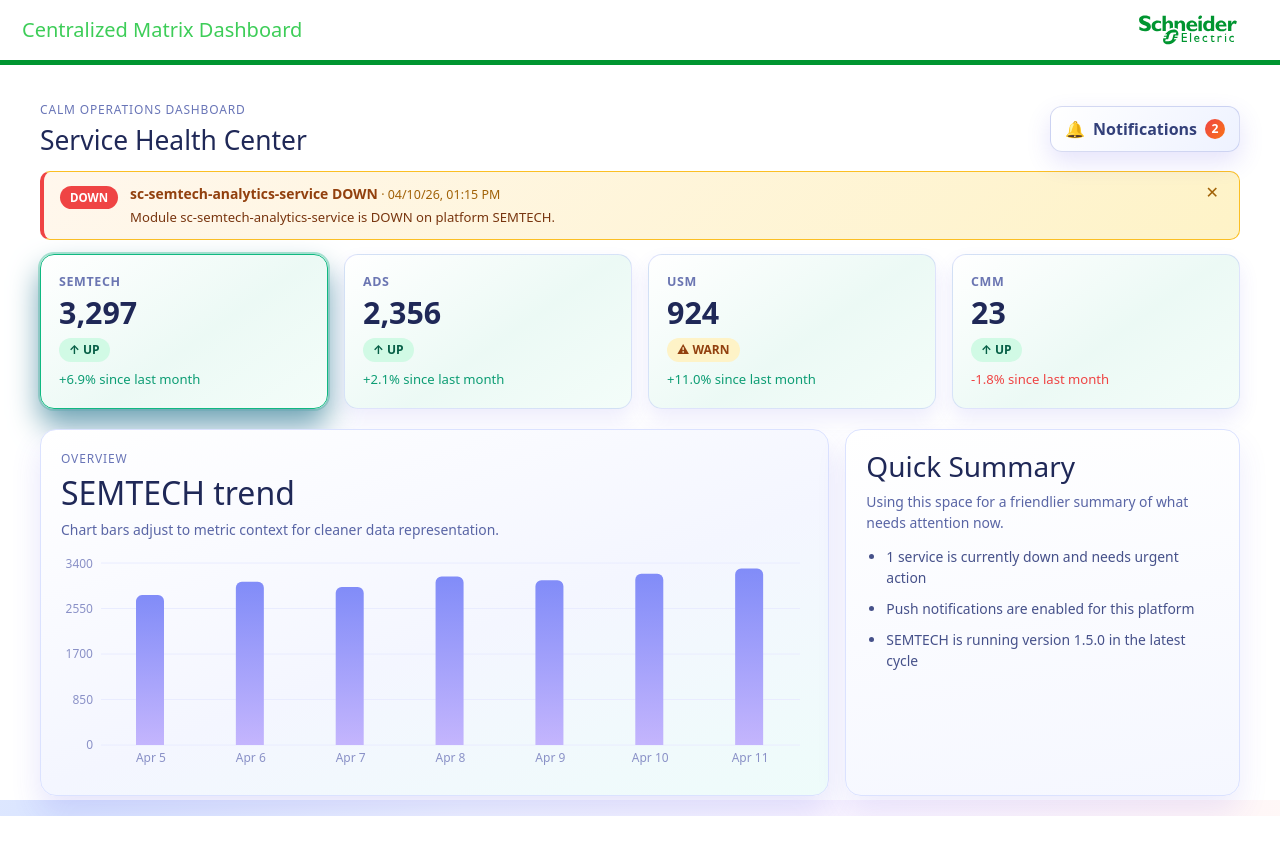
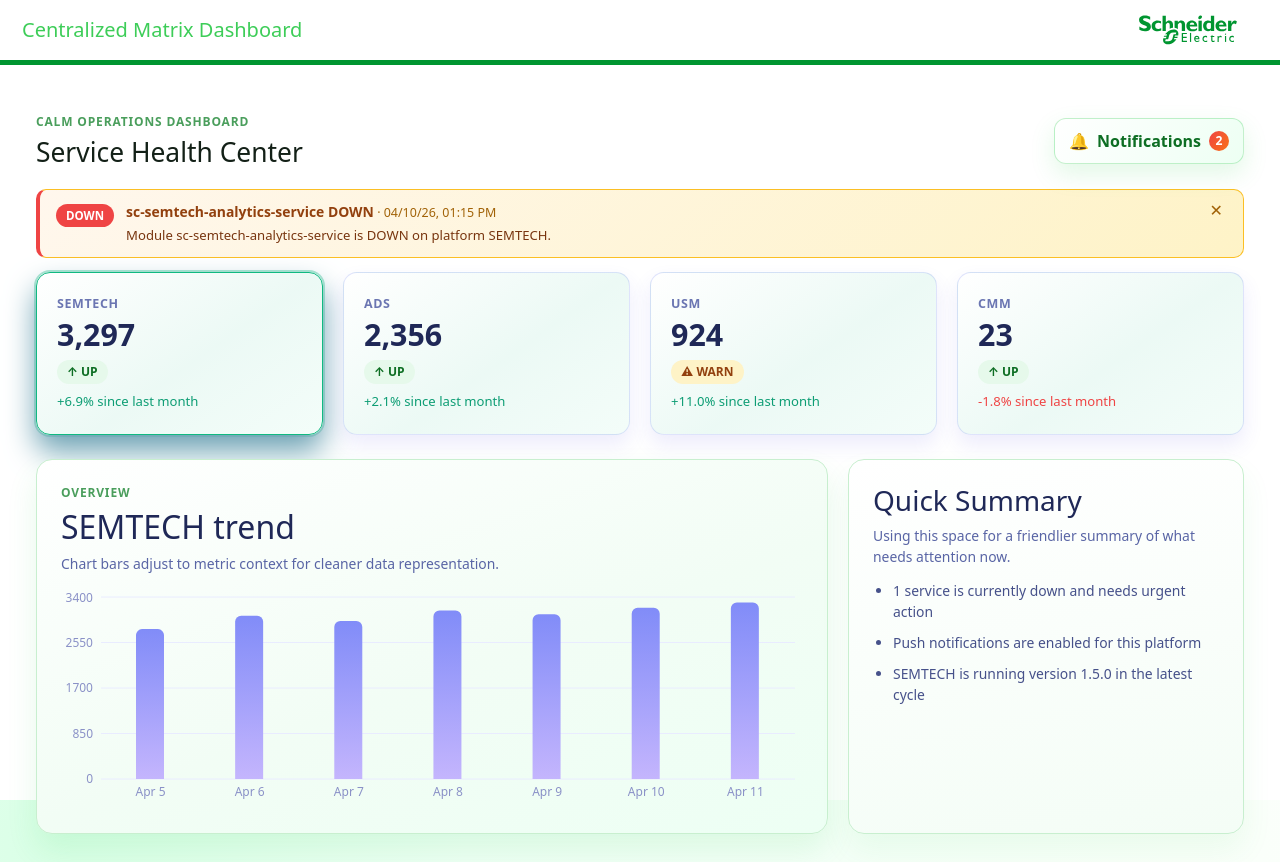
Before and after one commit to AtulPatle123/sc-dashboard, a React (Create React App) app: page / in a window 1280 px wide. Before the commit the page ends 816 px from the top, so only its background shows below. Built offline with nearby package versions, Linux system fonts and the light colour scheme.

Commit message:
code optimization

```diff
--- a/src/App.tsx
+++ b/src/App.tsx
@@ -120,9 +120,20 @@
 
       <main className="app-shell" style={chartStyles}>
         <header className="top-bar">
-          <div>
-            <p className="overview-label">Calm Operations Dashboard</p>
-            <h1>Service Health Center</h1>
+          <div className="top-bar-left">
+            {screen === "details" && (
+              <button
+                className="topbar-back-btn"
+                onClick={() => setScreen("home")}
+                aria-label="Back to Dashboard"
+              >
+                <i className="bi bi-arrow-left" aria-hidden="true" />
+              </button>
+            )}
+            <div>
+              <p className="overview-label">Calm Operations Dashboard</p>
+              <h1>Service Health Center</h1>
+            </div>
           </div>
 
           <div className="notif-wrapper">
@@ -208,7 +219,6 @@
                 selected={selected}
                 selectedModule={selectedModule}
                 onModuleSelect={setSelectedModule}
-                onBackClick={() => setScreen("home")}
               >
                 <DetailsKPIStrip
                   selected={selected}
--- a/src/components/DetailsLayout.tsx
+++ b/src/components/DetailsLayout.tsx
@@ -5,7 +5,6 @@
   selected: PlatformHealth | undefined;
   selectedModule: string;
   onModuleSelect: (module: string) => void;
-  onBackClick: () => void;
   children: React.ReactNode;
 }
 
@@ -31,20 +30,16 @@
   selected,
   selectedModule,
   onModuleSelect,
-  onBackClick,
   children,
 }) => {
   const modulesResponse = selected?.modulesResponse ?? [];
 
   return (
     <div className="details-layout">
-      {/* ── Dark Sidebar ── */}
+      {/* ── SE Green Sidebar ── */}
       <aside className="details-sidebar">
-        <div className="sidebar-header">
-          <button className="back-button" onClick={onBackClick}>
-            <i className="bi bi-arrow-left" aria-hidden="true" />
-            <span>Back to Dashboard</span>
-          </button>
+        <div className="sidebar-platform-label">
+          {selected?.platform ?? "Modules"}
         </div>
 
         <nav className="sidebar-nav">
--- a/src/styles.css
+++ b/src/styles.css
@@ -1,7 +1,18 @@
 :root {
   font-family: Inter, system-ui, -apple-system, BlinkMacSystemFont, 'Segoe UI', sans-serif;
   color: #1f294f;
-  background: radial-gradient(circle at 5% 5%, #d9e4ff 0%, #eef2ff 28%, #f9f4ff 54%, #fff5f8 78%, #fffdf5 100%);
+  background: radial-gradient(circle at 5% 5%, #d9ffe6 0%, #eefff4 28%, #f4fff7 54%, #f9fff9 78%, #fdfffd 100%);
+
+  /* Schneider Electric brand palette */
+  --se-green: #3DCD58;
+  --se-green-dark: #009530;
+  --se-green-deeper: #006e28;
+  --se-green-light: #e6f9eb;
+  --se-green-mid: #c8f2d2;
+  --se-green-text: #0d6e23;
+  --se-green-muted: #4a9e5c;
+  --se-sidebar-bg: #111f14;
+  --se-sidebar-bg2: #0a1a0d;
 }
 
 * {
@@ -14,9 +25,9 @@
 }
 
 .app-shell {
-  max-width: 1240px;
-  margin: 16px auto;
-  padding: 20px;
+  max-width: 1440px;
+  margin: 20px auto;
+  padding: 28px 36px;
 }
 
 /* ===== TOP BAR ===== */
@@ -24,14 +35,43 @@
   display: flex;
   justify-content: space-between;
   align-items: center;
-  margin-bottom: 14px;
+  margin-bottom: 20px;
   position: relative;
+}
+
+.top-bar-left {
+  display: flex;
+  align-items: center;
+  gap: 12px;
+}
+
+.topbar-back-btn {
+  width: 36px;
+  height: 36px;
+  border-radius: 50%;
+  border: 2px solid var(--se-green);
+  background: var(--se-green-light);
+  color: var(--se-green-text);
+  font-size: 1rem;
+  cursor: pointer;
+  display: inline-flex;
+  align-items: center;
+  justify-content: center;
+  flex-shrink: 0;
+  transition: background 0.18s ease, transform 0.18s ease, box-shadow 0.18s ease;
+  box-shadow: 0 2px 8px rgba(61, 205, 88, 0.2);
+}
+
+.topbar-back-btn:hover {
+  background: var(--se-green-mid);
+  transform: translateX(-2px);
+  box-shadow: 0 4px 14px rgba(61, 205, 88, 0.35);
 }
 
 h1 {
   margin: 6px 0 0;
   font-size: 1.65rem;
-  color: #1f2857;
+  color: #132017;
 }
 
 /* ===== ALERT BANNER ===== */
@@ -99,23 +139,23 @@
 
 /* ===== NOTIFICATIONS ===== */
 .notification-button {
-  border: 1px solid rgba(98, 111, 204, 0.25);
-  background: linear-gradient(125deg, #ffffff 0%, #eef2ff 100%);
+  border: 1px solid rgba(61, 205, 88, 0.3);
+  background: linear-gradient(125deg, #ffffff 0%, #edfff3 100%);
   border-radius: 12px;
   padding: 10px 14px;
-  color: #33407a;
+  color: var(--se-green-text);
   font-weight: 700;
   cursor: pointer;
   display: inline-flex;
   align-items: center;
   gap: 8px;
-  box-shadow: 0 10px 24px rgba(79, 70, 229, 0.15);
+  box-shadow: 0 10px 24px rgba(61, 205, 88, 0.15);
   transition: transform 180ms ease, box-shadow 180ms ease;
 }
 
 .notification-button:hover {
   transform: translateY(-1px);
-  box-shadow: 0 14px 26px rgba(79, 70, 229, 0.24);
+  box-shadow: 0 14px 26px rgba(61, 205, 88, 0.28);
 }
 
 .notification-icon {
@@ -158,7 +198,7 @@
 }
 
 .notification-item.ok {
-  border-left: 6px solid #10b981;
+  border-left: 6px solid var(--se-green);
 }
 
 .notification-row {
@@ -216,13 +256,13 @@
 .metrics-grid {
   display: grid;
   grid-template-columns: repeat(4, minmax(0, 1fr));
-  gap: 16px;
-  margin-bottom: 16px;
+  gap: 20px;
+  margin-bottom: 20px;
 }
 
 .metric-card {
   border: 1px solid rgba(115, 133, 240, 0.22);
-  padding: 18px;
+  padding: 22px 20px;
   border-radius: 14px;
   background: linear-gradient(
     145deg,
@@ -280,8 +320,8 @@
 }
 
 .badge-up {
-  background: #d1fae5;
-  color: #065f46;
+  background: var(--se-green-light);
+  color: var(--se-green-text);
 }
 
 .badge-down {
@@ -315,26 +355,26 @@
 
 /* ===== HOME LAYOUT ===== */
 .home-layout {
-  margin-top: 20px;
+  margin-top: 24px;
   display: grid;
-  grid-template-columns: minmax(0, 2fr) minmax(280px, 1fr);
-  gap: 16px;
+  grid-template-columns: minmax(0, 2fr) minmax(300px, 1fr);
+  gap: 20px;
 }
 
 .overview-card {
   border-radius: 16px;
-  background: linear-gradient(160deg, #ffffff 0%, #f4f6ff 55%, #eefcfa 100%);
-  padding: 20px;
-  box-shadow: 0 16px 30px rgba(79, 70, 229, 0.14);
-  border: 1px solid #dbe2ff;
+  background: linear-gradient(160deg, #ffffff 0%, #f2fdf5 55%, #edfff4 100%);
+  padding: 24px;
+  box-shadow: 0 16px 30px rgba(61, 205, 88, 0.12);
+  border: 1px solid #c8efcf;
 }
 
 .side-insights {
   border-radius: 16px;
-  background: linear-gradient(170deg, #ffffff 0%, #f5f7ff 100%);
-  padding: 20px;
-  border: 1px solid #dbe2ff;
-  box-shadow: 0 16px 30px rgba(79, 70, 229, 0.1);
+  background: linear-gradient(170deg, #ffffff 0%, #f4fdf6 100%);
+  padding: 24px;
+  border: 1px solid #c8efcf;
+  box-shadow: 0 16px 30px rgba(61, 205, 88, 0.08);
 }
 
 .side-insights h3 {
@@ -371,23 +411,25 @@
   width: 36px;
   height: 36px;
   border-radius: 10px;
-  border: 1px solid #cbd5ff;
-  background: linear-gradient(125deg, #ffffff 0%, #eef2ff 100%);
-  color: #4554a5;
+  border: 1px solid rgba(61, 205, 88, 0.35);
+  background: linear-gradient(125deg, #ffffff 0%, #edfff3 100%);
+  color: var(--se-green-text);
   font-size: 1.3rem;
   cursor: pointer;
+  transition: background 0.18s ease;
 }
 
 .carousel-arrow:hover {
-  background: #e9eeff;
+  background: var(--se-green-light);
 }
 
 .overview-label {
   margin: 0;
   text-transform: uppercase;
   letter-spacing: 0.07em;
-  color: #6975b7;
+  color: var(--se-green-muted);
   font-size: 0.75rem;
+  font-weight: 600;
 }
 
 h2 {
@@ -417,20 +459,20 @@
 .details-layout {
   margin-top: 14px;
   display: flex !important;
-  height: calc(100vh - 200px);
-  min-height: 500px;
+  height: calc(100vh - 175px);
+  min-height: 520px;
   overflow: hidden;
-  border-radius: 14px;
-  box-shadow: 0 16px 40px rgba(15, 23, 42, 0.2);
-  border: 1px solid #1e293b;
+  border-radius: 16px;
+  box-shadow: 0 20px 48px rgba(10, 30, 14, 0.22), 0 4px 16px rgba(61, 205, 88, 0.08);
+  border: none;
 }
 
-/* ===== DARK SIDEBAR ===== */
+/* ===== SE GREEN SIDEBAR ===== */
 .details-sidebar {
-  width: 220px !important;
-  min-width: 220px !important;
-  background: linear-gradient(180deg, #1e293b 0%, #0f172a 100%) !important;
-  border-radius: 14px 0 0 14px !important;
+  width: 270px !important;
+  min-width: 270px !important;
+  background: linear-gradient(180deg, var(--se-sidebar-bg) 0%, var(--se-sidebar-bg2) 100%) !important;
+  border-radius: 16px 0 0 16px !important;
   border: none !important;
   padding: 0 !important;
   gap: 0 !important;
@@ -441,10 +483,30 @@
   flex-direction: column !important;
 }
 
-.sidebar-header {
-  padding: 16px;
-  border-bottom: 1px solid rgba(255, 255, 255, 0.08);
+.sidebar-platform-label {
+  padding: 16px 16px 12px;
+  border-bottom: 1px solid rgba(61, 205, 88, 0.12);
   flex-shrink: 0;
+  font-size: 11px;
+  font-weight: 700;
+  text-transform: uppercase;
+  letter-spacing: 0.08em;
+  color: var(--se-green);
+  opacity: 0.85;
+  display: flex;
+  align-items: center;
+  gap: 8px;
+}
+
+.sidebar-platform-label::before {
+  content: '';
+  display: block;
+  width: 6px;
+  height: 6px;
+  border-radius: 50%;
+  background: var(--se-green);
+  flex-shrink: 0;
+  box-shadow: 0 0 6px var(--se-green);
 }
 
 .sidebar-nav {
@@ -454,7 +516,7 @@
 }
 
 .sidebar-nav::-webkit-scrollbar {
-  width: 4px;
+  width: 3px;
 }
 
 .sidebar-nav::-webkit-scrollbar-track {
@@ -462,53 +524,23 @@
 }
 
 .sidebar-nav::-webkit-scrollbar-thumb {
-  background: rgba(255, 255, 255, 0.15);
+  background: rgba(61, 205, 88, 0.2);
   border-radius: 2px;
 }
 
-/* BACK BUTTON */
-.back-button {
-  display: flex !important;
-  align-items: center !important;
-  gap: 8px !important;
-  width: 100% !important;
-  padding: 9px 14px !important;
-  background: rgba(59, 130, 246, 0.15) !important;
-  color: #93c5fd !important;
-  border: 1px solid rgba(59, 130, 246, 0.3) !important;
-  border-radius: 8px !important;
-  cursor: pointer !important;
-  font-size: 13px !important;
-  font-weight: 600 !important;
-  transition: all 0.2s ease !important;
-  box-shadow: none !important;
-  text-align: left !important;
-}
-
-.back-button:hover {
-  background: rgba(59, 130, 246, 0.28) !important;
-  color: #bfdbfe !important;
-  transform: translateX(-2px) !important;
-  box-shadow: none !important;
-}
-
-.back-button i {
-  font-size: 14px;
-  flex-shrink: 0;
-}
-
-/* SIDEBAR ITEMS */
+/* SIDEBAR ITEMS — pill style, less boxy */
 .sidebar-item {
   display: flex !important;
   align-items: center !important;
   gap: 9px !important;
-  width: 100% !important;
-  padding: 11px 16px !important;
-  border-radius: 0 !important;
+  width: calc(100% - 16px) !important;
+  margin: 2px 8px !important;
+  padding: 10px 12px !important;
+  border-radius: 8px !important;
   background: none !important;
   border: none !important;
-  border-left: 3px solid transparent !important;
-  color: #94a3b8 !important;
+  border-left: none !important;
+  color: #7aab85 !important;
   font-size: 12.5px !important;
   font-weight: 500 !important;
   text-align: left !important;
@@ -518,16 +550,15 @@
 }
 
 .sidebar-item:hover {
-  background: rgba(255, 255, 255, 0.05) !important;
-  color: #e2e8f0 !important;
-  border-left-color: #475569 !important;
+  background: rgba(61, 205, 88, 0.1) !important;
+  color: #a8ddb4 !important;
 }
 
 .sidebar-item.active {
-  background: rgba(59, 130, 246, 0.18) !important;
-  color: #60a5fa !important;
+  background: rgba(61, 205, 88, 0.18) !important;
+  color: var(--se-green) !important;
   font-weight: 600 !important;
-  border-left-color: #3b82f6 !important;
+  box-shadow: inset 0 0 0 1px rgba(61, 205, 88, 0.25) !important;
 }
 
 /* Status dot inside each sidebar item */
@@ -556,8 +587,8 @@
   min-width: 0 !important;
   padding: 0 !important;
   gap: 0 !important;
-  background: #f8fafc !important;
-  border-radius: 0 14px 14px 0;
+  background: #f5fdf7 !important;
+  border-radius: 0 16px 16px 0;
 }
 
 /* ===== DETAILS PANEL (tabs + health) ===== */
@@ -571,10 +602,11 @@
 
 .details-tabs {
   display: flex;
-  border-bottom: 1px solid #e2e8f0;
+  border-bottom: 1px solid #d8f0dc;
   background: #ffffff;
   padding: 0 20px;
   flex-shrink: 0;
+  box-shadow: 0 2px 6px rgba(61, 205, 88, 0.06);
 }
 
 .details-tab-btn {
@@ -591,12 +623,12 @@
 }
 
 .details-tab-btn:hover {
-  color: #3b82f6;
+  color: var(--se-green-dark);
 }
 
 .details-tab-btn.active {
-  color: #3b82f6;
-  border-bottom-color: #3b82f6;
+  color: var(--se-green-dark);
+  border-bottom-color: var(--se-green);
   font-weight: 600;
 }
 
@@ -612,18 +644,18 @@
 /* Module info strip */
 .module-info-strip {
   display: flex;
-  border-bottom: 1px solid #e2e8f0;
+  border-bottom: 1px solid #d8f0dc;
   background: #ffffff;
   flex-shrink: 0;
 }
 
 .module-info-cell {
   flex: 1;
-  padding: 14px 20px;
+  padding: 16px 24px;
   border-right: 1px solid #e2e8f0;
   display: flex;
   flex-direction: column;
-  gap: 5px;
+  gap: 6px;
   min-width: 0;
 }
 
@@ -658,8 +690,8 @@
 }
 
 .module-status-badge.badge-up {
-  background: #d1fae5;
-  color: #065f46;
+  background: var(--se-green-light);
+  color: var(--se-green-text);
 }
 
 .module-status-badge.badge-down {
@@ -682,7 +714,7 @@
 
 .dep-cards-area {
   flex: 1;
-  padding: 20px;
+  padding: 24px;
   overflow-y: auto;
   min-width: 0;
 }
@@ -692,14 +724,14 @@
 }
 
 .dep-cards-area::-webkit-scrollbar-thumb {
-  background: #e2e8f0;
+  background: #c5e8cb;
   border-radius: 2px;
 }
 
 .dep-cards-grid {
   display: grid;
-  grid-template-columns: repeat(auto-fill, minmax(170px, 1fr));
-  gap: 12px;
+  grid-template-columns: repeat(auto-fill, minmax(190px, 1fr));
+  gap: 14px;
 }
 
 .dep-card {
@@ -718,7 +750,7 @@
 }
 
 .dep-card-up {
-  border-top-color: #10b981;
+  border-top-color: var(--se-green);
 }
 
 .dep-card-warn {
@@ -743,7 +775,7 @@
   flex-shrink: 0;
 }
 
-.dot-up { background: #10b981; }
+.dot-up { background: var(--se-green); }
 .dot-warn { background: #f59e0b; }
 .dot-down { background: #ef4444; }
 
@@ -777,20 +809,20 @@
   font-weight: 600;
 }
 
-.text-up { color: #10b981; }
+.text-up { color: var(--se-green-dark); }
 .text-warn { color: #f59e0b; }
 .text-down { color: #ef4444; }
 
 /* Donut chart area */
 .dep-donut-area {
-  width: 260px;
-  min-width: 260px;
-  border-left: 1px solid #e2e8f0;
-  padding: 20px;
+  width: 320px;
+  min-width: 320px;
+  border-left: 1px solid #d8f0dc;
+  padding: 24px 20px;
   display: flex;
   flex-direction: column;
   align-items: center;
-  background: #ffffff;
+  background: #fafffc;
   flex-shrink: 0;
   overflow-y: auto;
 }
@@ -873,7 +905,7 @@
 .tab-ext-link {
   display: inline-block;
   padding: 10px 22px;
-  background: #3b82f6;
+  background: var(--se-green);
   color: white;
   text-decoration: none;
   border-radius: 8px;
@@ -883,7 +915,7 @@
 }
 
 .tab-ext-link:hover {
-  background: #2563eb;
+  background: var(--se-green-dark);
   color: white;
 }
 
@@ -924,7 +956,7 @@
 }
 
 .kpi-up {
-  color: #0d9d74 !important;
+  color: var(--se-green-dark) !important;
 }
 
 .kpi-down {
@@ -946,8 +978,8 @@
   }
 
   .details-sidebar {
-    width: 190px !important;
-    min-width: 190px !important;
+    width: 220px !important;
+    min-width: 220px !important;
   }
 
   .dep-donut-area {
@@ -975,7 +1007,7 @@
   .details-sidebar {
     width: 100% !important;
     min-width: unset !important;
-    border-radius: 14px 14px 0 0 !important;
+    border-radius: 16px 16px 0 0 !important;
     max-height: 180px;
   }
 
@@ -990,20 +1022,20 @@
 
   .sidebar-item {
     white-space: nowrap !important;
-    border-left: none !important;
     border-bottom: 2px solid transparent !important;
     border-radius: 6px !important;
-    padding: 7px 12px !important;
+    padding: 7px 10px !important;
     flex-shrink: 0;
+    margin: 2px 4px !important;
+    width: auto !important;
   }
 
   .sidebar-item.active {
-    border-bottom-color: #3b82f6 !important;
-    border-left-color: transparent !important;
+    border-bottom-color: var(--se-green) !important;
   }
 
   .details-content {
-    border-radius: 0 0 14px 14px !important;
+    border-radius: 0 0 16px 16px !important;
   }
 
   .health-split {
@@ -1015,7 +1047,7 @@
     width: 100% !important;
     min-width: unset !important;
     border-left: none !important;
-    border-top: 1px solid #e2e8f0 !important;
+    border-top: 1px solid #d8f0dc !important;
   }
 
   .dep-cards-grid {
```
